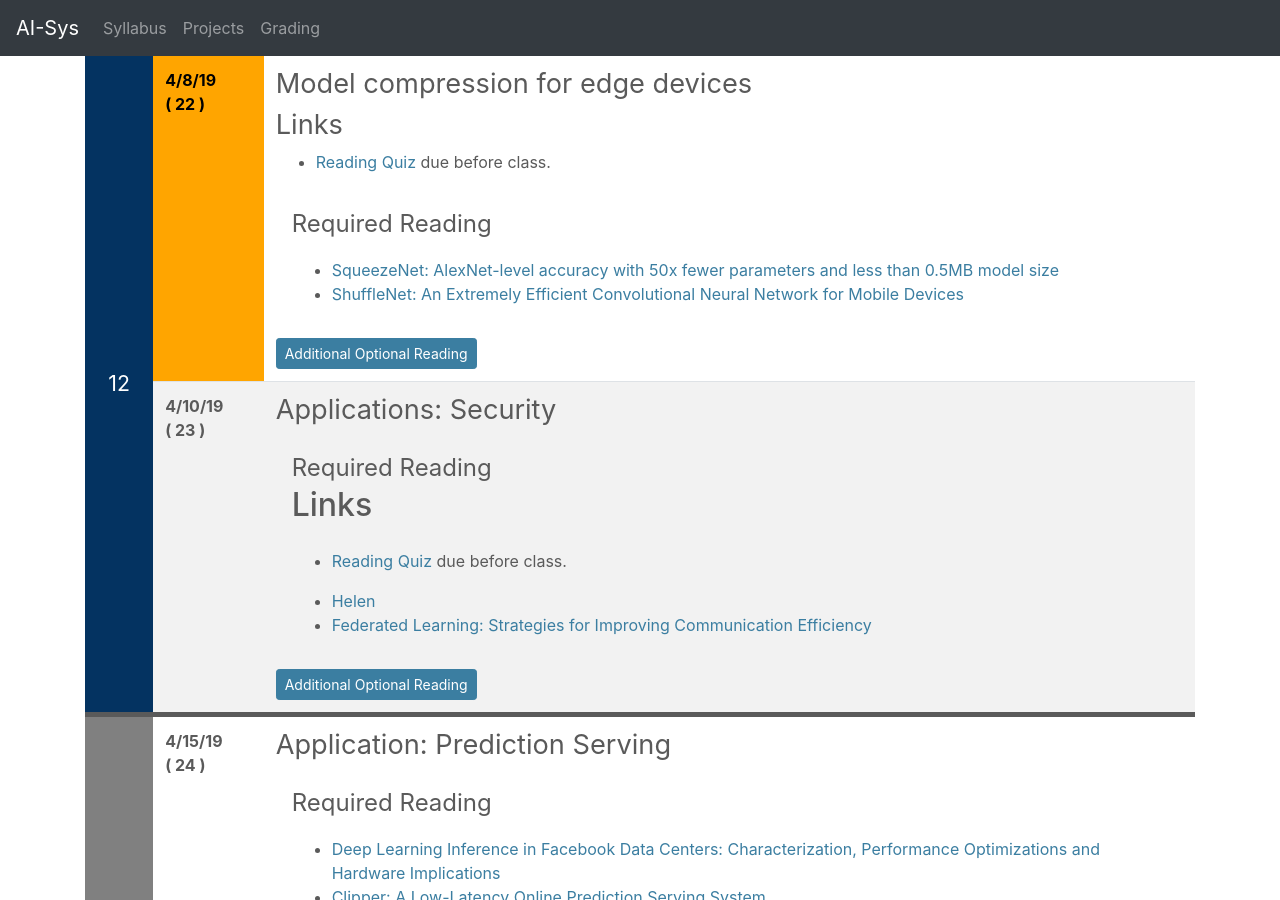
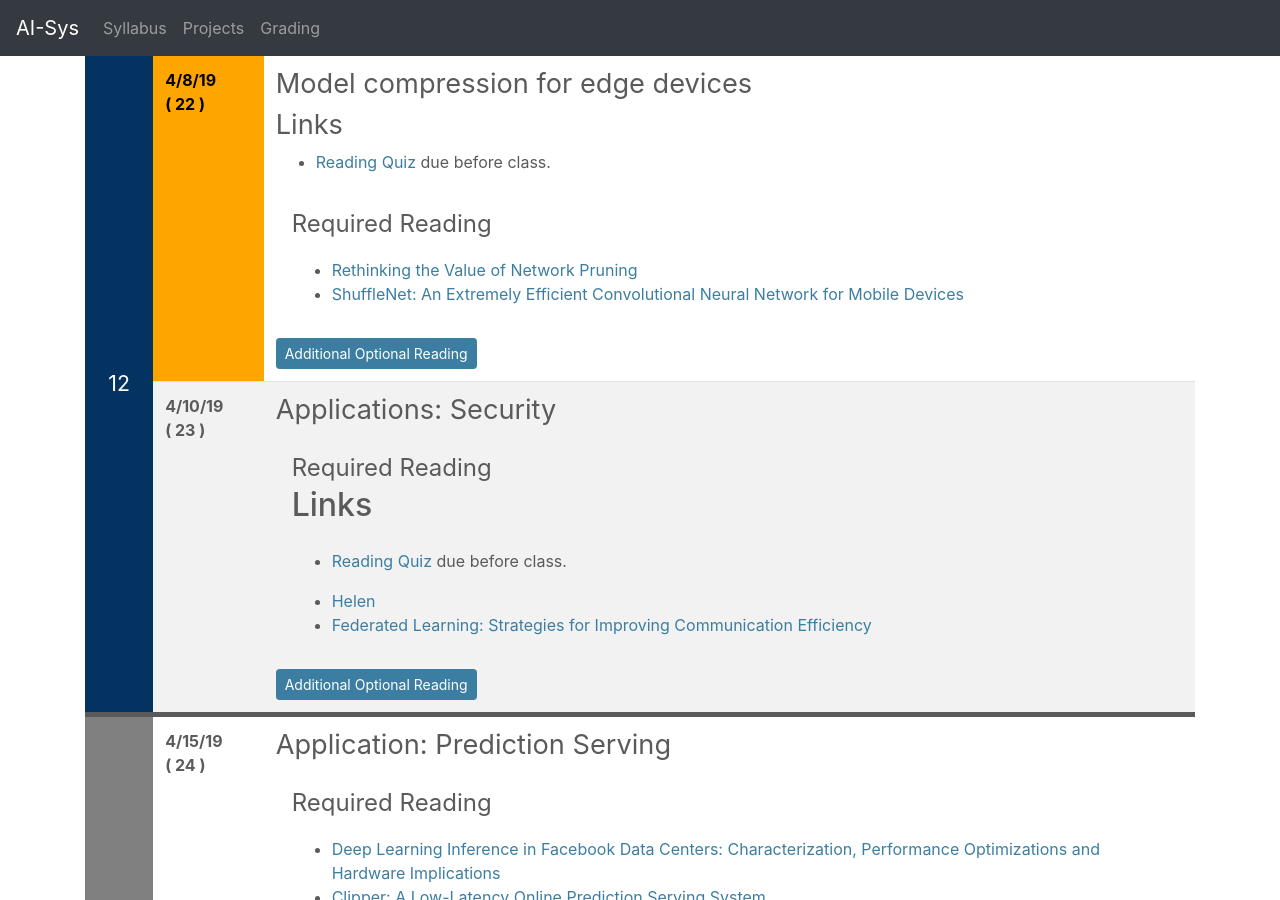
Before and after one commit to ucbrise/cs294-ai-sys-sp19, a Jekyll site: the page built from index.md, in a window 1280 px wide and 900 px high, scrolled down 7459 px. Built offline with Jekyll 4.4.1, drawn with Linux system fonts in a browser that asks for light colours; nearby versions of some CDN libraries; our own code applies the rules of GitHub Pages for plain Markdown files.

Commit message:
update reading (#24)

```diff
--- a/index.md
+++ b/index.md
@@ -651,14 +651,14 @@ If you find some of the reading confusing and want a more gentle introduction, t
 <div class="reading">
 <div class="required_reading" markdown="1">
 
-* [SqueezeNet: AlexNet-level accuracy with 50x fewer parameters and less than 0.5MB model size](https://arxiv.org/abs/1602.07360)
+* [Rethinking the Value of Network Pruning](https://arxiv.org/abs/1810.05270)
 * [ShuffleNet: An Extremely Efficient Convolutional Neural Network for Mobile Devices](https://arxiv.org/abs/1707.01083)
 
 </div>
 <div class="optional_reading" markdown="1">
 
 * [MobileNetV2: Inverted Residuals and Linear Bottlenecks]()
-
+* [SqueezeNet: AlexNet-level accuracy with 50x fewer parameters and less than 0.5MB model size](https://arxiv.org/abs/1602.07360)
 </div>
 </div>
 
```
